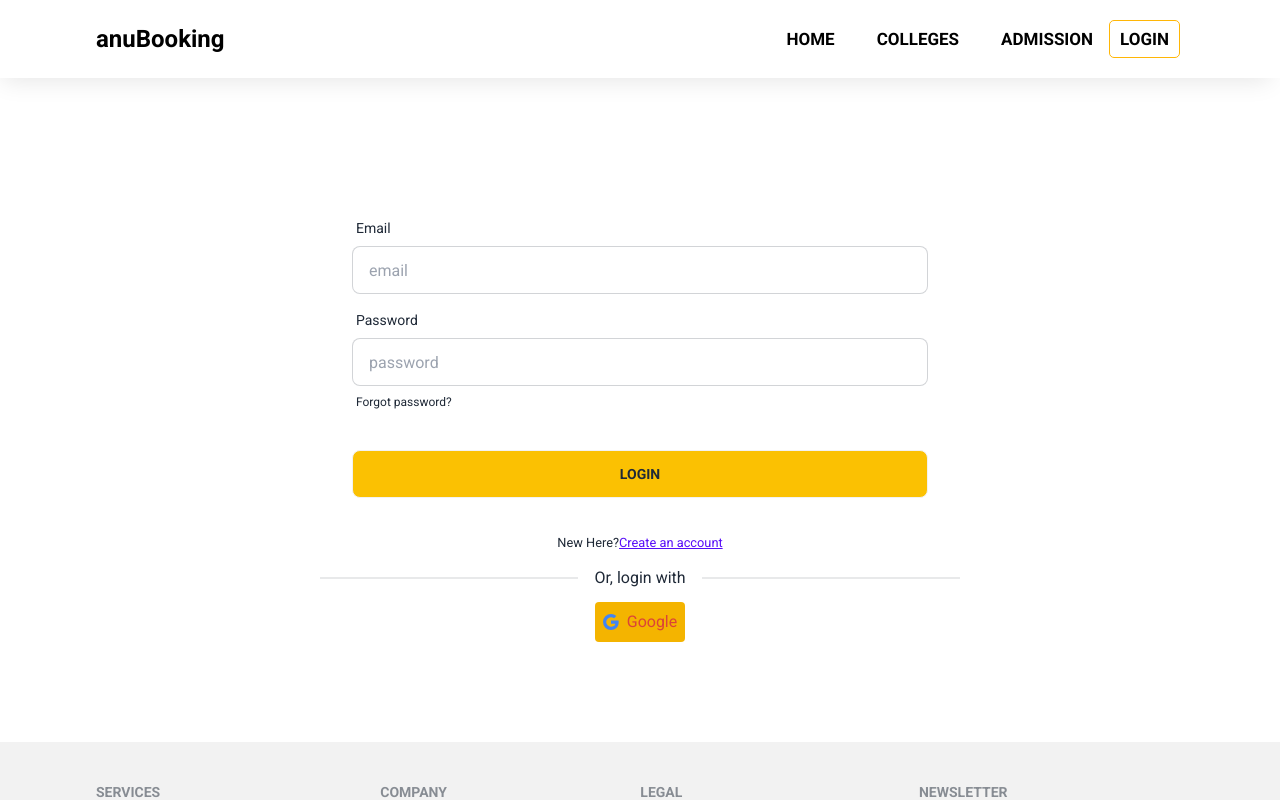
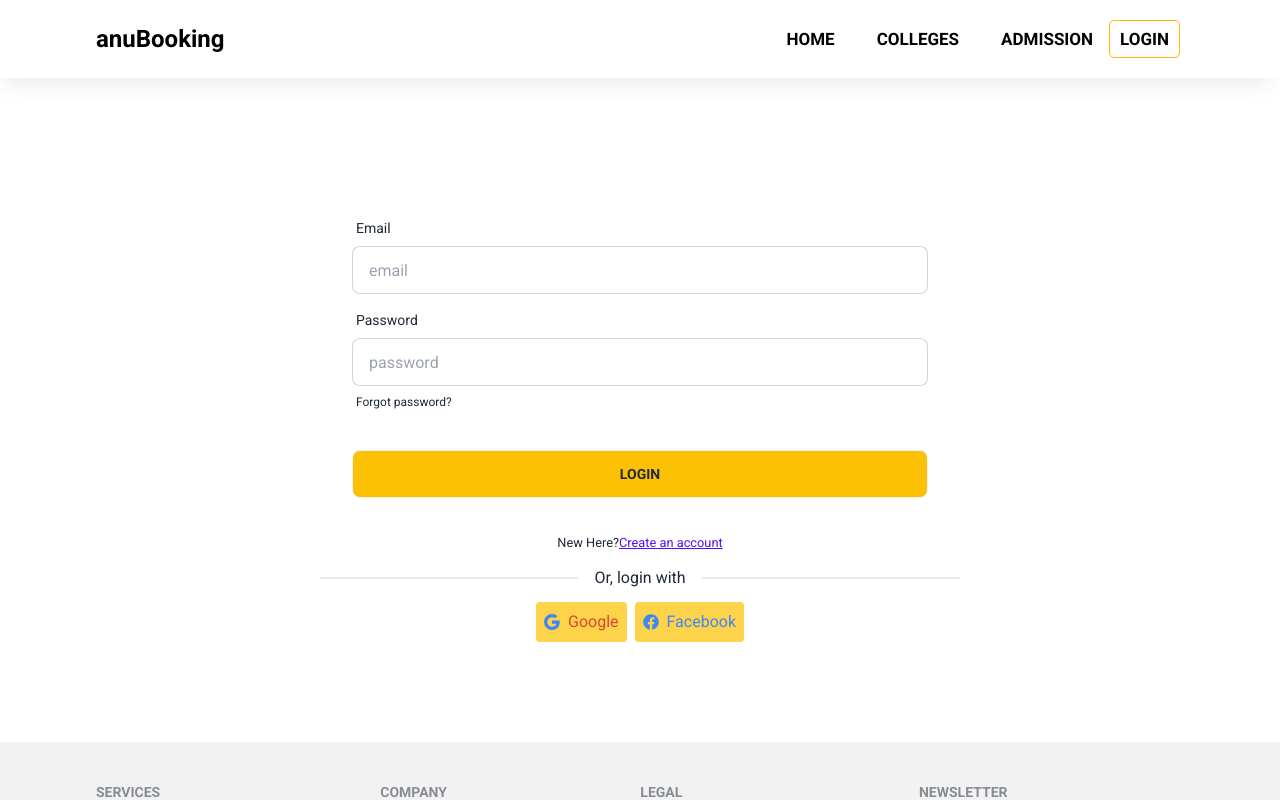
Before and after one commit to Anuwar-Hosain/college-booking-client, a React (Vite) app: page /login in a window 1280 px wide. Shown: the top 800 px of the page. Built offline with nearby package versions, Linux system fonts and the light colour scheme; no server answers.

Commit message:
social login done

```diff
--- a/src/pages/Login/Login.jsx
+++ b/src/pages/Login/Login.jsx
@@ -4,6 +4,7 @@ import { Link, useLocation, useNavigate } from "react-router-dom";
 import { AuthContext } from "../../providers/AuthProvider";
 import Swal from "sweetalert2";
 import { BsGoogle } from "react-icons/bs";
+import { FaFacebook } from "react-icons/fa";
 
 const Login = () => {
   const [error, setError] = useState("");
@@ -137,13 +138,20 @@ const Login = () => {
           </small>
         </p>
         <div className="divider">Or, login with</div>
-        <div className="flex justify-center">
+        <div className="flex justify-center gap-2">
           <div
             onClick={handleGoogleSingIn}
-            className="bg-[#F4B400] p-2 flex items-center gap-2 rounded text-white text-center cursor-pointer"
+            className="bg-[#fdd349] p-2 flex items-center gap-2 rounded text-white text-center cursor-pointer"
           >
             <BsGoogle className="text-[#4285F4]"></BsGoogle>
             <p className="text-[#DB4437]">Google</p>
+          </div>
+          <div
+            // onClick={handleGoogleSingIn}
+            className="bg-[#fdd349] p-2 flex items-center gap-2 rounded text-white text-center cursor-pointer"
+          >
+            <FaFacebook className="text-[#4285F4]"></FaFacebook>
+            <p className="text-[#4285F4]">Facebook</p>
           </div>
         </div>
       </div>
--- a/src/pages/SignUp/SignUp.jsx
+++ b/src/pages/SignUp/SignUp.jsx
@@ -4,6 +4,7 @@ import { Link, useNavigate } from "react-router-dom";
 import { AuthContext } from "../../providers/AuthProvider";
 import Swal from "sweetalert2";
 import { BsGoogle } from "react-icons/bs";
+import { FaFacebook } from "react-icons/fa";
 
 const SignUp = () => {
   const { logOut, googleSignIn } = useContext(AuthContext);
@@ -209,13 +210,20 @@ const SignUp = () => {
           </small>
         </p>
         <div className="divider">Or, login with</div>
-        <div className="flex justify-center">
+        <div className="flex justify-center gap-2">
           <div
             onClick={handleGoogleSingIn}
-            className="bg-[#F4B400] p-2 flex items-center gap-2 rounded text-white text-center cursor-pointer"
+            className="bg-[#fdd349] p-2 flex items-center gap-2 rounded text-white text-center cursor-pointer"
           >
             <BsGoogle className="text-[#4285F4]"></BsGoogle>
             <p className="text-[#DB4437]">Google</p>
+          </div>
+          <div
+            // onClick={handleGoogleSingIn}
+            className="bg-[#fdd349] p-2 flex items-center gap-2 rounded text-white text-center cursor-pointer"
+          >
+            <FaFacebook className="text-[#4285F4]"></FaFacebook>
+            <p className="text-[#4285F4]">Facebook</p>
           </div>
         </div>
       </div>
```
